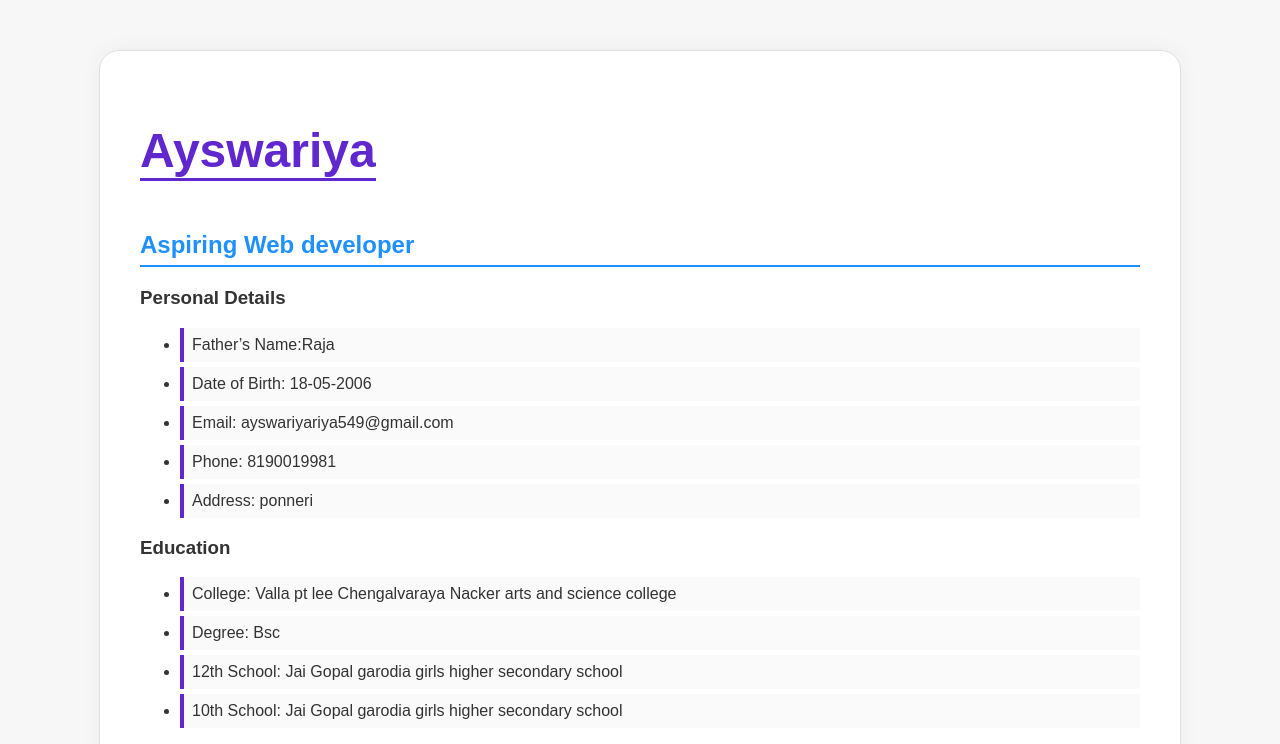
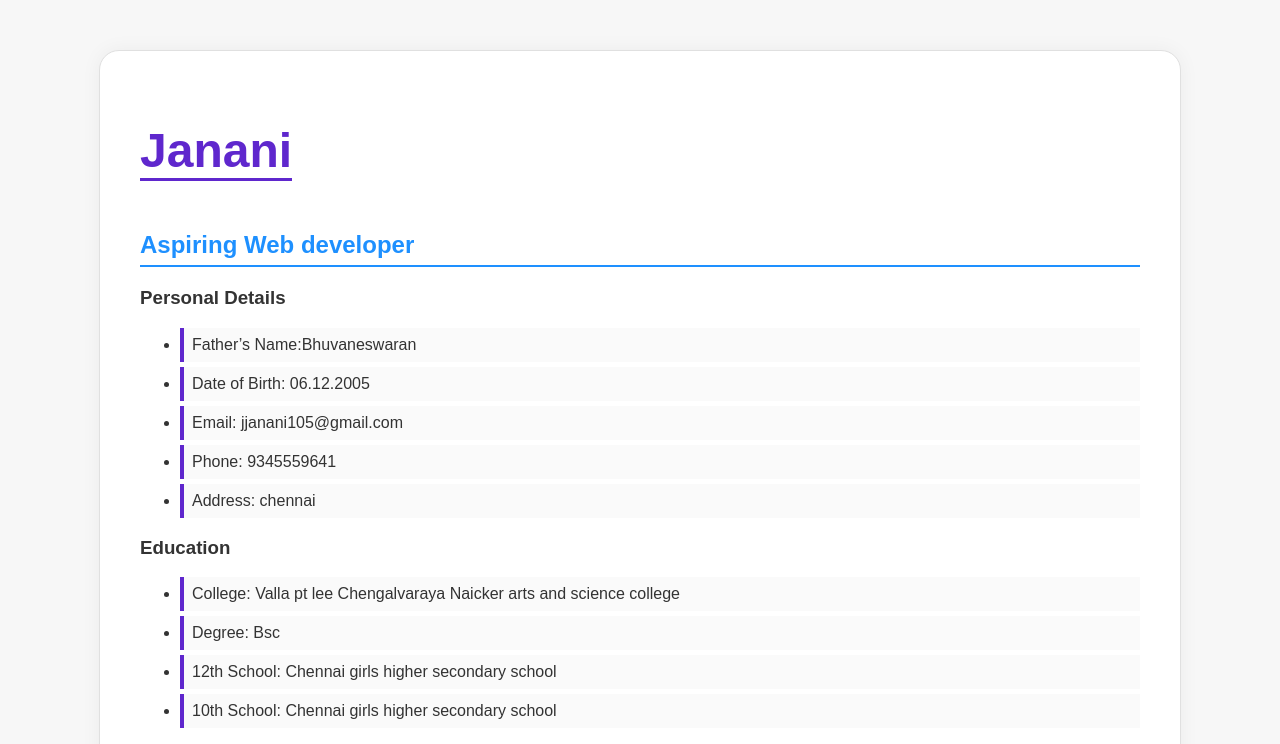
Before and after one commit to jananibhuvaneswaran0608/JANANI-NM, a plain HTML site: page index.html in a window 1280 px wide. Shown: the top 744 px of the page. Drawn offline with Linux system fonts and the light colour scheme.

Commit message:
Update index.html

```diff
--- a/index.html
+++ b/index.html
@@ -3,32 +3,32 @@
  <head>
      <meta charset="UTF-8">
      <meta name="viewport" content="width=device-width, initial-scale=1.0">
-     <title>Esthar Healish  - Professional Portfolio</title>
+     <title>Janani - Professional Portfolio</title>
      <link rel="stylesheet" href="style.css">
  </head>
  <body>
      <div class="portfolio-wrapper">
-         <h1 class="portfolio-name">Ayswariya</h1>
+         <h1 class="portfolio-name">Janani</h1>
          <h2 class="portfolio-tagline">Aspiring Web developer </h2>
 
          <section class="personal-info">
              <h3>Personal Details</h3>
              <ul>
-                 <li class="portfolio-fathername">Father’s Name:Raja</li>
-                 <li class="portfolio-dob">Date of Birth: 18-05-2006</li>
-                 <li class="portfolio-email">Email: ayswariyariya549@gmail.com</li>
-                 <li class="portfolio-phone">Phone: 8190019981</li>
-                 <li class="portfolio-address">Address: ponneri </li>
+                 <li class="portfolio-fathername">Father’s Name:Bhuvaneswaran</li>
+                 <li class="portfolio-dob">Date of Birth: 06.12.2005</li>
+                 <li class="portfolio-email">Email: jjanani105@gmail.com</li>
+                 <li class="portfolio-phone">Phone: 9345559641</li>
+                 <li class="portfolio-address">Address: chennai </li>
              </ul>
          </section>
 
          <section class="education-info">
              <h3>Education</h3>
              <ul>
-                 <li class="portfolio-college">College: Valla pt lee Chengalvaraya Nacker arts and science college </li>
+                 <li class="portfolio-college">College: Valla pt lee Chengalvaraya Naicker arts and science college </li>
                  <li class="portfolio-degree">Degree: Bsc</li>
-                 <li class="portfolio-school12">12th School: Jai Gopal garodia girls higher secondary school </li>
-                 <li class="portfolio-school10">10th School: Jai Gopal garodia girls higher secondary school  </li>
+                 <li class="portfolio-school12">12th School: Chennai girls higher secondary school  </li>
+                 <li class="portfolio-school10">10th School: Chennai girls higher secondary school   </li>
              </ul>
          </section>
 
```
